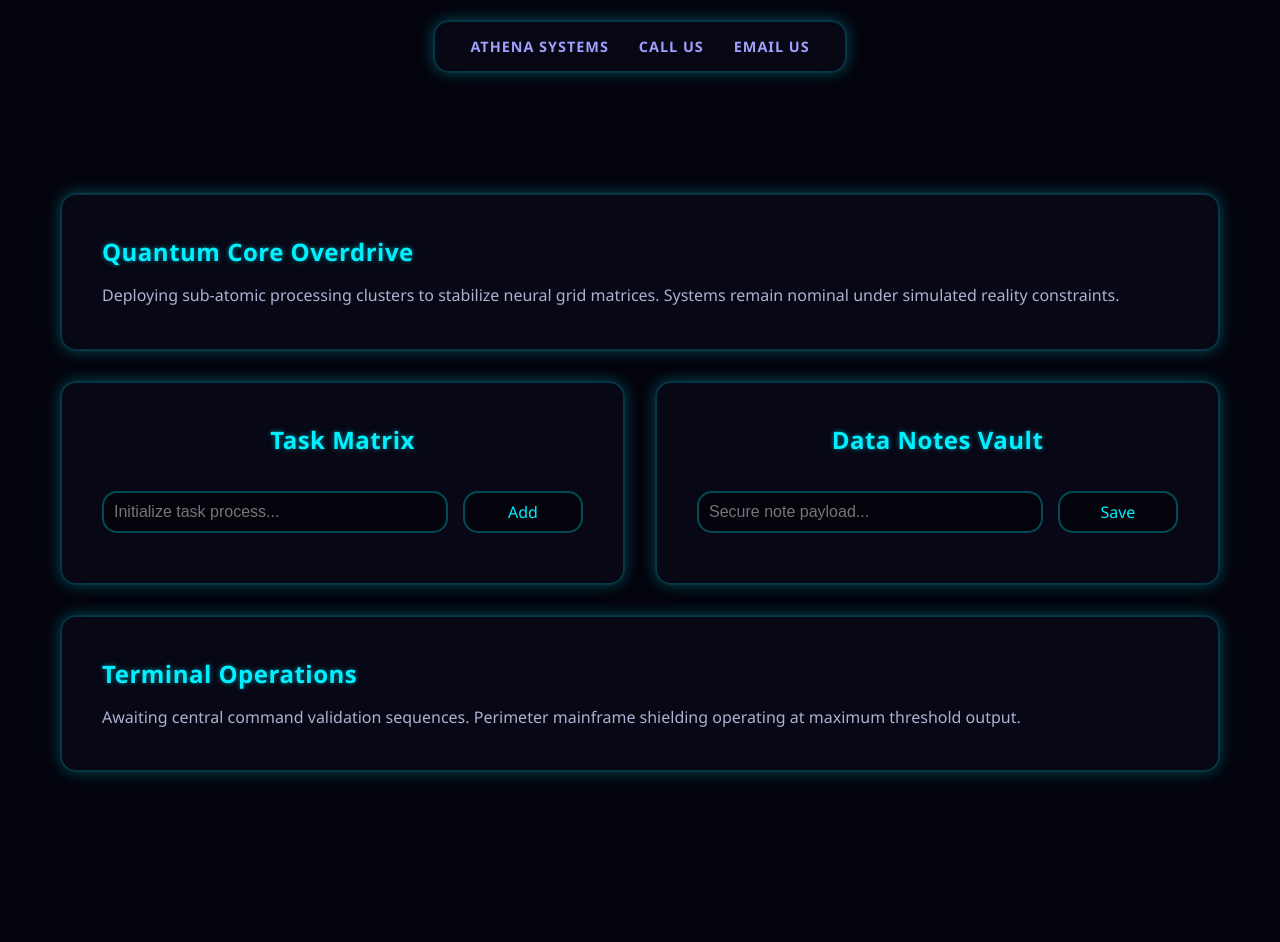
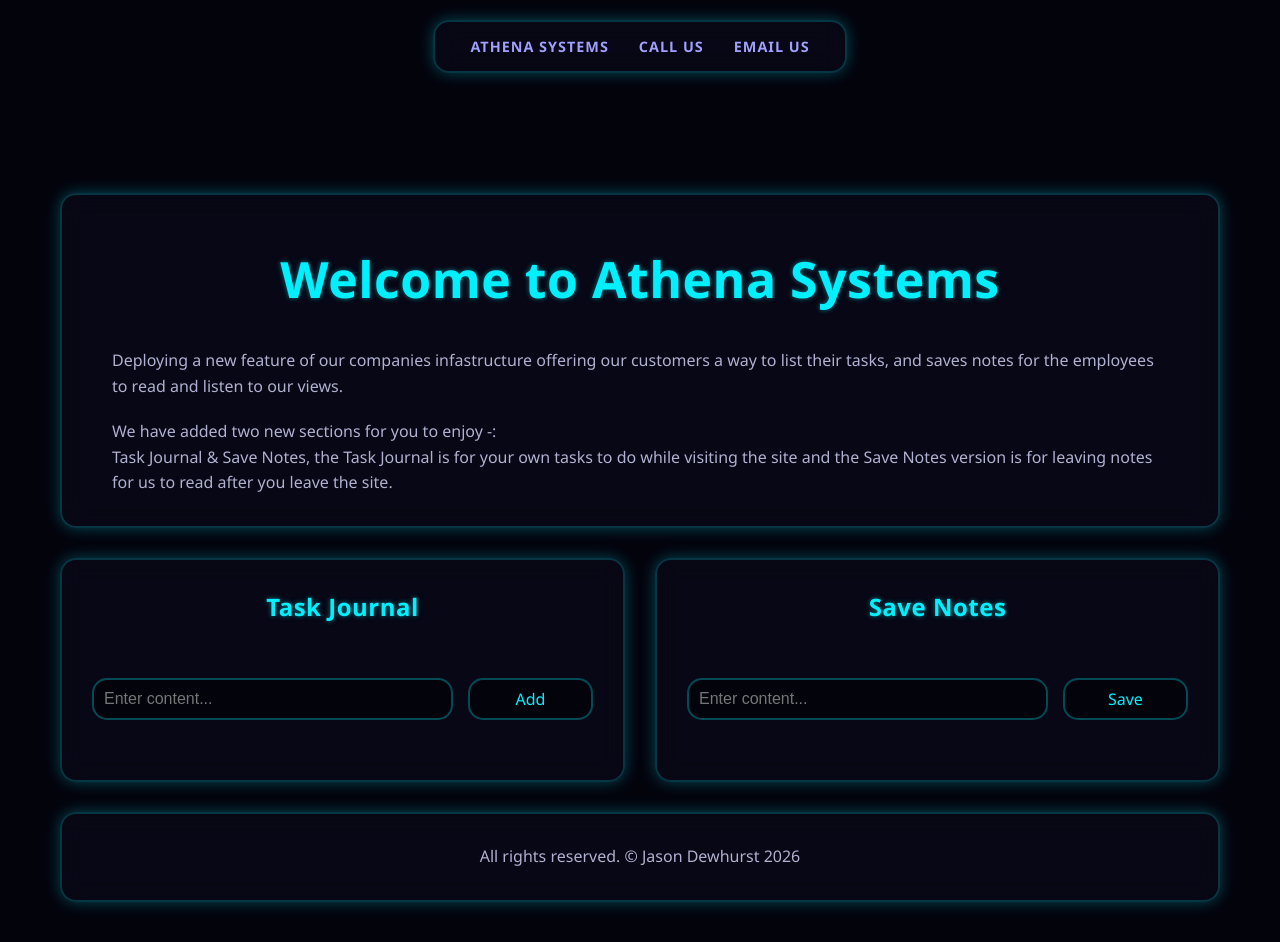
Before and after one commit to Jay-Dewhurst/Week-7.NodeJS.Express, a website: page public/index.html in a window 1280 px wide. Before the commit the page ends 800 px from the top, so only its background shows below. Drawn offline with Linux system fonts and the light colour scheme.

Commit message:
Changed UI design and content

```diff
--- a/public/index.html
+++ b/public/index.html
@@ -21,8 +21,15 @@
     <section class="main-container">
         <div class="content-row">
             <div class="flex-box themed-panel" id="core">
-                <h2>Quantum Core Overdrive</h2>
-                    <p>Deploying sub-atomic processing clusters to stabilize neural grid matrices. Systems remain nominal under simulated reality constraints.</p>
+                <h1>Welcome to Athena Systems</h1>
+                    <p>Deploying a new feature of our companies infastructure offering our customers a way to list their tasks,
+                       and saves notes for the employees to read and listen to our views.</p>
+                    <p>We have added two new sections for you to enjoy -:
+                    <br>
+                       Task Journal & Save Notes, the Task Journal is for your own
+                       tasks to do while visiting the site and the Save Notes version is for leaving notes for us to read after you
+                       leave the site.
+                    </p>
             </div>
         </div>
         <!-- Task-List & Note-taker Section -->
@@ -30,9 +37,9 @@
         <div class="content-row dashboard-grid">
             <!-- Left Column: Tasks -->
             <div class="flex-box themed-panel column-panel">
-                <h2 class="Task-header">Task Matrix</h2>
+                <h2 class="Task-header">Task Journal</h2>
                 <div class="input-group">
-                    <input type="text" id="taskInput" placeholder="Initialize task process...">
+                    <input type="text" id="taskInput" placeholder="Enter content...">
                     <span onclick="newTask()" class="addBtn">Add</span>
                 </div>
                 <ul id="taskUL">
@@ -40,9 +47,9 @@
             </div>
             <!-- Right Column: Notes -->
             <div class="flex-box themed-panel column-panel">
-                <h2 class="Task-header">Data Notes Vault</h2>
+                <h2 class="Task-header">Save Notes</h2>
                 <div class="input-group">
-                    <input type="text" id="noteInput" placeholder="Secure note payload...">
+                    <input type="text" id="noteInput" placeholder="Enter content...">
                     <span onclick="newNote()" class="addBtn">Save</span>
                 </div>
                 <ul id="noteUL">
@@ -52,8 +59,7 @@
         </div>
         <div class="content-row">
             <div class="flex-box themed-panel" id="systems">
-                <h2>Terminal Operations</h2>
-                    <p>Awaiting central command validation sequences. Perimeter mainframe shielding operating at maximum threshold output.</p>
+                <p>All rights reserved. &copy; Jason Dewhurst 2026</p>
             </div>
         </div>
     </section>
--- a/public/style.css
+++ b/public/style.css
@@ -225,16 +225,6 @@ input[type=text]:focus {
     z-index: 100;
 }
 
-.themed-panel {
-    background: var(--panel-bg);
-    border-radius: 16px;
-    border: 2px solid rgba(0, 240, 255, 0.2);
-    backdrop-filter: blur(12px);
-    box-shadow: 0px 0px 15px var(--border-glow);
-    position: relative;
-    overflow: hidden;
-}
-
 .navbar {
     display: flex;
     gap: 30px;
@@ -272,12 +262,31 @@ input[type=text]:focus {
     width: 100%;
 }
 
+/* Overrides both .flex-box and .themed-panel padding, only for this element */
+#core {
+    padding: 50px 50px 30px 50px;
+}
+
+#systems {
+    text-align: center;
+}
+
 .flex-box {
     flex: 1;
-    padding: 40px;
+    padding: 30px;
     display: flex;
     flex-direction: column;
     justify-content: center;
+    gap: 20px;
+}
+
+.flex-box h1 {
+    color: var(--neon-blue);
+    margin-bottom: 15px;
+    font-size: 50px;
+    letter-spacing: 0.5px;
+    text-shadow: 0px 0px 5px rgba(0, 240, 255, 0.5);
+    text-align: center;
 }
 
 .flex-box h2 {
@@ -293,6 +302,16 @@ input[type=text]:focus {
     color: #b0b0d0;
 }
 
+.themed-panel {
+    background: var(--panel-bg);
+    border-radius: 16px;
+    border: 2px solid rgba(0, 240, 255, 0.2);
+    backdrop-filter: blur(12px);
+    box-shadow: 0px 0px 15px var(--border-glow);
+    position: relative;
+    overflow: hidden;
+}
+
 /* Media Queries */
 @media (max-width: 768px) {
     .content-row {
```
